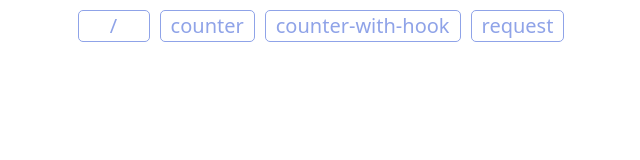
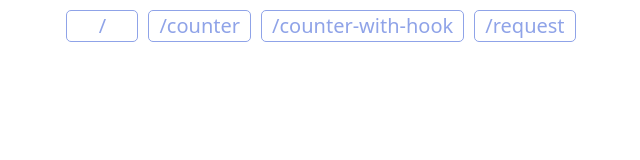
Before and after one commit to Romiono/vitest-basics, a React (Vite) app: page / in a window 1280 px wide. Shown: the top 160 px of the page, without its empty margins (319-959 px from the left). Built offline with nearby package versions, Linux system fonts and the light colour scheme.

Commit message:
change vite-config, add func for parse routes

```diff
--- a/src/App.tsx
+++ b/src/App.tsx
@@ -1,17 +1,15 @@
 import './App.css'
 import {NavLink, Outlet} from "react-router";
-import {Routs} from './routing/Routs'
+import {RoutParser, Routs} from './routing/Routs'
 
 function App() {
+  const routes = RoutParser(Routs)
 
   return (
     <>
       <nav>
-        {Routs.map((route) =>
+        {routes.map((route) =>
            <NavLink to={route.path}>{route.path}</NavLink>
-        )}
-        {Routs[0].children.map((child) =>
-            <NavLink to={child.path}>{child.path}</NavLink>
         )}
       </nav>
       <Outlet/>
--- a/src/routing/Routs.tsx
+++ b/src/routing/Routs.tsx
@@ -1,4 +1,5 @@
 import App from "../App.tsx";
+import type {ReactElement} from "react";
 
 export const Routs = [
     {
@@ -20,3 +21,31 @@ export const Routs = [
         ]
     },
 ]
+
+interface Rout {
+    path: string;
+    element: ReactElement;
+    children?: Rout[];
+}
+
+interface ParsedRoutes {
+    path: string;
+    element: ReactElement;
+}
+
+export function RoutParser(routs: Rout[], parentPath: string = ''): ParsedRoutes[] {
+    return routs.reduce<Rout[]>((acc, route) => {
+        // Формируем полный путь, учитывая родительский
+        const fullPath = parentPath ? `${parentPath}${route.path}` : route.path;
+
+        // Создаем текущий роут с обновленным путем
+        const currentRoute: Rout = { element: route.element, path: fullPath };
+
+        // Обрабатываем детей (если есть) и объединяем с аккумулятором
+        const childRoutes = route.children
+            ? RoutParser(route.children, fullPath)
+            : [];
+
+        return [...acc, currentRoute, ...childRoutes];
+    }, []);
+}
--- a/vite.config.ts
+++ b/vite.config.ts
@@ -5,7 +5,4 @@ import react from '@vitejs/plugin-react'
 // https://vite.dev/config/
 export default defineConfig({
   plugins: [react()],
-  test: {
-    environment: 'jsdom'
-  }
 })
```
